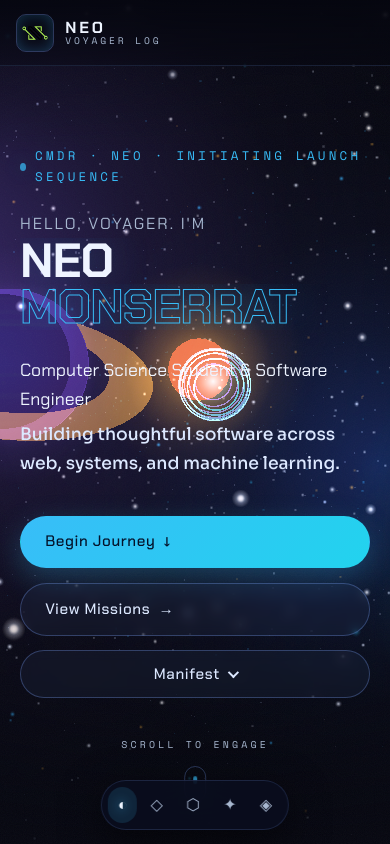
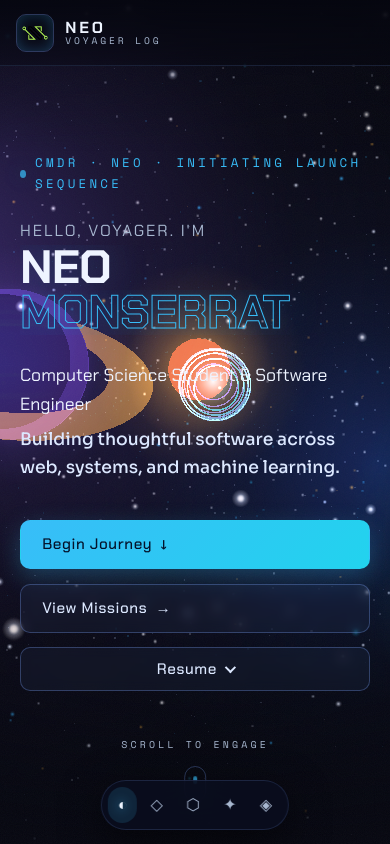
Before and after one commit to Nmsrt/Professional-Portfolio, a React (Vite) app: page / in a window 390 px wide. Shown: the top 844 px of the page. Built offline with nearby package versions, Linux system fonts and the light colour scheme.

Commit message:
Update: UI/UX changes

```diff
--- a/src/components/Hero.jsx
+++ b/src/components/Hero.jsx
@@ -62,7 +62,7 @@ function Hero() {
               onClick={() => setResumeOpen((v) => !v)}
               aria-expanded={resumeOpen}
             >
-              Manifest <span className="resume-caret" aria-hidden="true" />
+              Resume <span className="resume-caret" aria-hidden="true" />
             </button>
             <div className="resume-menu" role="menu">
               {profile.resumes.map((r) => (
--- a/src/components/Navbar.jsx
+++ b/src/components/Navbar.jsx
@@ -32,7 +32,7 @@ function Navbar({ activeId }) {
         </nav>
 
         <a href="#transmit" className="hud-cta">
-          Hail&nbsp;Ship <span aria-hidden="true">↗</span>
+          Contact <span aria-hidden="true">↗</span>
         </a>
       </header>
 
--- a/src/styles/cosmos.css
+++ b/src/styles/cosmos.css
@@ -177,24 +177,26 @@ main,
   font-weight: 500;
   font-size: 0.95rem;
   letter-spacing: 0.04em;
-  padding: 0.85em 1.6em;
-  border-radius: 999px;
+  padding: 0.72em 1.4em;
+  border-radius: 10px;
   border: 1px solid transparent;
   cursor: pointer;
-  transition: transform 0.25s ease, box-shadow 0.25s ease, background 0.25s ease, border-color 0.25s;
+  transition: transform 0.2s ease, box-shadow 0.2s ease, background 0.2s ease, border-color 0.2s, filter 0.2s;
   white-space: nowrap;
 }
-.btn span { transition: transform 0.25s ease; }
+.btn span { transition: transform 0.2s ease; }
 .btn:hover span { transform: translateX(3px); }
+.btn:active { transform: translateY(1px) !important; box-shadow: none !important; filter: brightness(0.92); }
 
 .btn-primary {
   color: #04122a;
   background: linear-gradient(135deg, var(--electric), var(--cyan));
-  box-shadow: 0 10px 30px rgba(56, 189, 248, 0.28);
+  box-shadow: 0 8px 24px rgba(56, 189, 248, 0.28);
 }
 .btn-primary:hover {
   transform: translateY(-2px);
-  box-shadow: 0 14px 40px rgba(56, 189, 248, 0.5);
+  box-shadow: 0 14px 40px rgba(56, 189, 248, 0.52);
+  filter: brightness(1.06);
 }
 
 .btn-ghost {
@@ -207,6 +209,7 @@ main,
   transform: translateY(-2px);
   border-color: var(--electric);
   color: var(--white);
+  background: rgba(56, 189, 248, 0.08);
   box-shadow: var(--glow-electric);
 }
 .btn-block { width: 100%; justify-content: center; }
@@ -279,13 +282,14 @@ main,
   font-family: var(--display);
   font-size: 0.82rem;
   letter-spacing: 0.06em;
-  padding: 0.6em 1.2em;
-  border-radius: 999px;
+  padding: 0.55em 1.1em;
+  border-radius: 8px;
   border: 1px solid var(--line-2);
   color: var(--white);
-  transition: border-color 0.25s, box-shadow 0.25s, background 0.25s;
+  transition: border-color 0.2s, box-shadow 0.2s, background 0.2s, transform 0.2s;
 }
-.hud-cta:hover { border-color: var(--electric); box-shadow: var(--glow-electric); background: rgba(56, 189, 248, 0.08); }
+.hud-cta:hover { border-color: var(--electric); box-shadow: var(--glow-electric); background: rgba(56, 189, 248, 0.08); transform: translateY(-1px); }
+.hud-cta:active { transform: translateY(0); box-shadow: none; }
 
 /* Mobile dock */
 .dock {
@@ -380,7 +384,7 @@ main,
   text-transform: uppercase;
 }
 .line-xl {
-  font-size: clamp(3rem, 12vw, 9rem);
+  font-size: clamp(2rem, 12vw, 9rem);
   line-height: 0.92;
   letter-spacing: -0.02em;
   color: var(--white);
@@ -818,6 +822,23 @@ main,
   main { padding-bottom: 80px; } /* clear dock */
   .line-outline { -webkit-text-stroke-width: 1px; }
   .stat strong { font-size: 1.8rem; }
+
+  /* Compact 2-column project grid on mobile */
+  .mission-grid {
+    grid-template-columns: repeat(2, 1fr);
+    gap: 10px;
+  }
+  .mission-thumb { aspect-ratio: 16 / 9; }
+  .mission-body { padding: 0.65rem 0.8rem 0.8rem; gap: 0.18rem; }
+  .mission-body h4 { font-size: 0.87rem; }
+  .mission-summary {
+    font-size: 0.76rem;
+    display: -webkit-box;
+    -webkit-line-clamp: 2;
+    -webkit-box-orient: vertical;
+    overflow: hidden;
+  }
+  .mission-open { font-size: 0.74rem; margin-top: 0.2rem; }
 }
 
 @media (max-width: 460px) {
@@ -825,6 +846,15 @@ main,
   .dock-item { padding: 0.6em; }
   .hero-actions .btn, .hero-actions .resume { width: 100%; }
   .hero-actions .resume-trigger { width: 100%; justify-content: center; }
+}
+
+@media (max-width: 380px) {
+  /* Narrow phones: single-column cards to avoid squishing */
+  .mission-grid { grid-template-columns: 1fr; gap: 12px; }
+  .mission-body { padding: 0.8rem 1rem 1rem; gap: 0.3rem; }
+  .mission-body h4 { font-size: 0.95rem; }
+  .mission-summary { -webkit-line-clamp: 3; font-size: 0.82rem; }
+  .mission-open { font-size: 0.8rem; margin-top: 0.4rem; }
 }
 
 /* ── Reduced motion ───────────────────────────────────────────────────────── */
```
